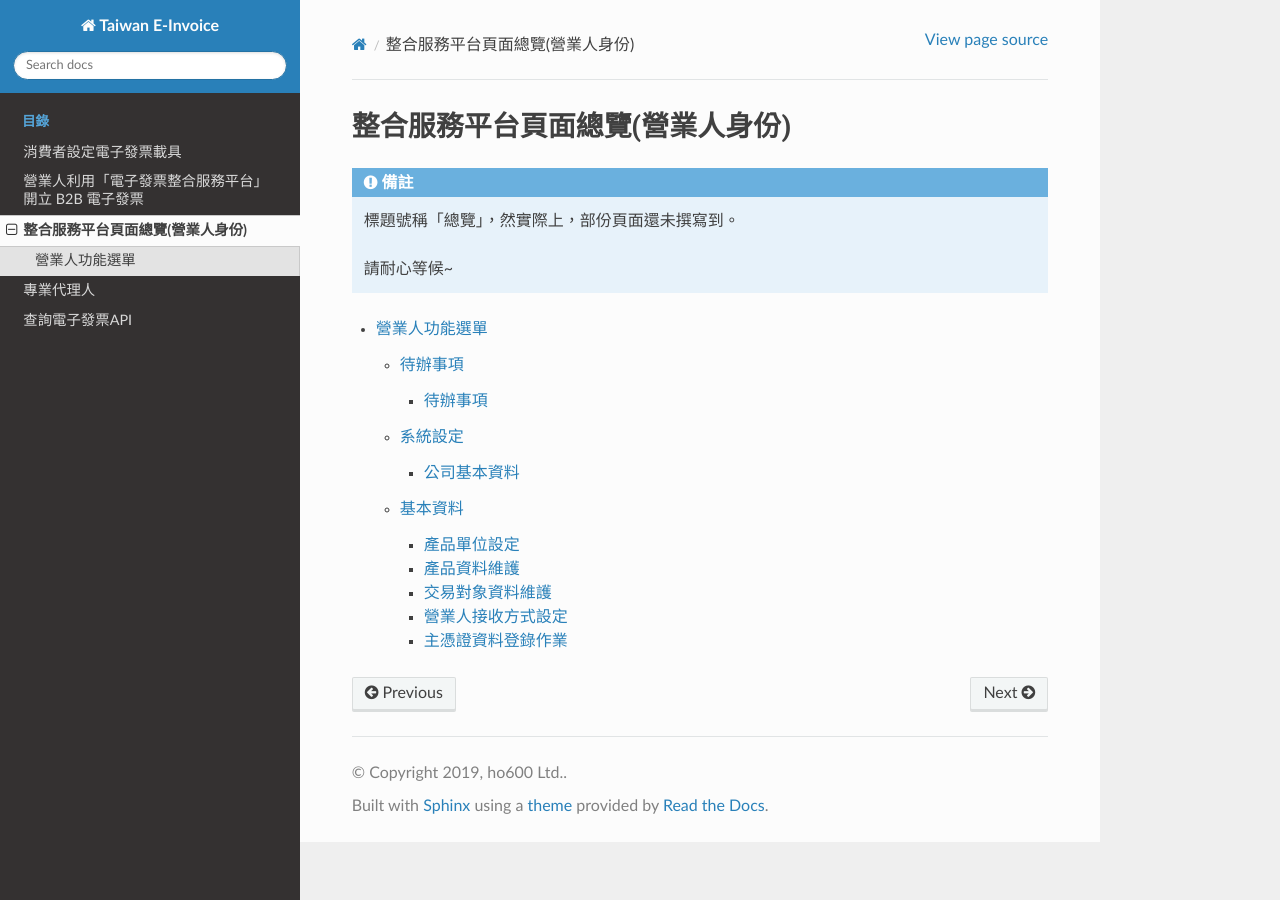
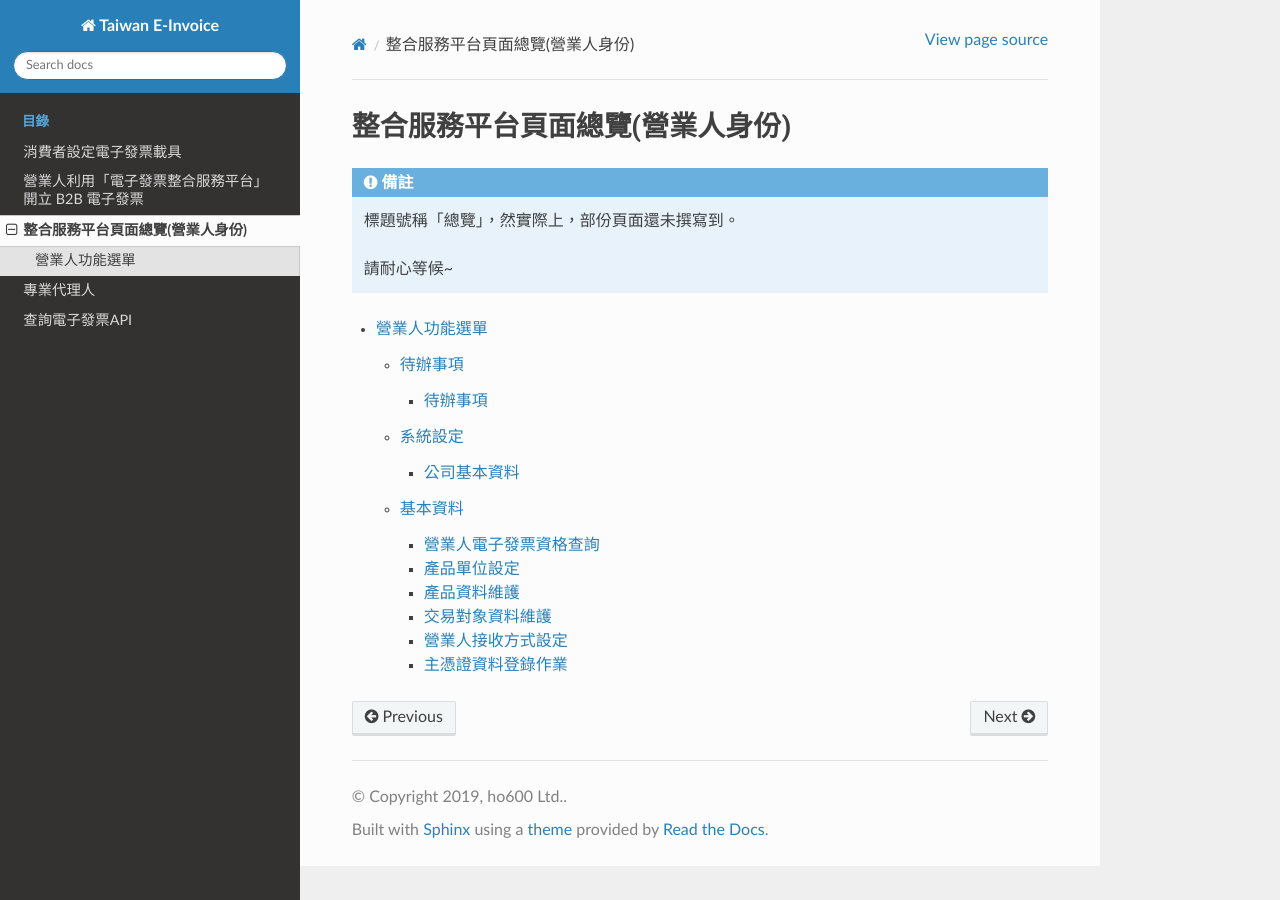
Before and after one commit to ho600-ltd/django-taiwan-einvoice, a Sphinx documentation site: the page built from docs/merchant_operations.rst, in a window 1280 px wide. Built offline with Sphinx 7.4.7 and the Read the Docs theme 2.0.0, drawn with Linux system fonts in a browser that asks for light colours.

Commit message:
Finish the section about inquiring of e-invoice access configuration @CMEC2-324-hoamon-task-build-taiwan-einvoice-service-for-cm]

```diff
--- a/docs/merchant_operations/營業人功能選單/基本資料.rst
+++ b/docs/merchant_operations/營業人功能選單/基本資料.rst
@@ -3,6 +3,7 @@
 
 .. toctree::
 
+    基本資料/營業人電子發票資格查詢.rst
     基本資料/產品單位設定.rst
     基本資料/產品資料維護.rst
     基本資料/交易對象資料維護.rst
--- /dev/null
+++ b/docs/merchant_operations/營業人功能選單/基本資料/營業人電子發票資格查詢.rst
@@ -0,0 +1,23 @@
+.. _營業人電子發票資格查詢:
+
+營業人電子發票資格查詢
+...............................................................................
+
+路徑位置: *營業人功能選單 > 基本資料 > 營業人電子發票資格查詢* 。
+
+要使用「線上銷售發票作業」方式來「 :ref:`開立發票` 」，買受人一定得先設定好「接收方式」，\
+我們可以在這個頁面，輸入統一編號來查詢它的設定狀態。
+
+.. figure:: ./營業人電子發票資格查詢01.png
+    :width: 500px
+    :align: center
+
+    請輸入要查詢對象的統一編號
+
+.. figure:: ./營業人電子發票資格查詢02.png
+    :width: 500px
+    :align: center
+
+    查詢結果，向右拉可見到「接收方式」
+
+何六百有限公司的電子發票接收方式目前是「已設定」。
```
Also changed, not shown: docs/merchant_operations/營業人功能選單/基本資料/營業人電子發票資格查詢01.png (added), docs/merchant_operations/營業人功能選單/基本資料/營業人電子發票資格查詢02.png (added).
